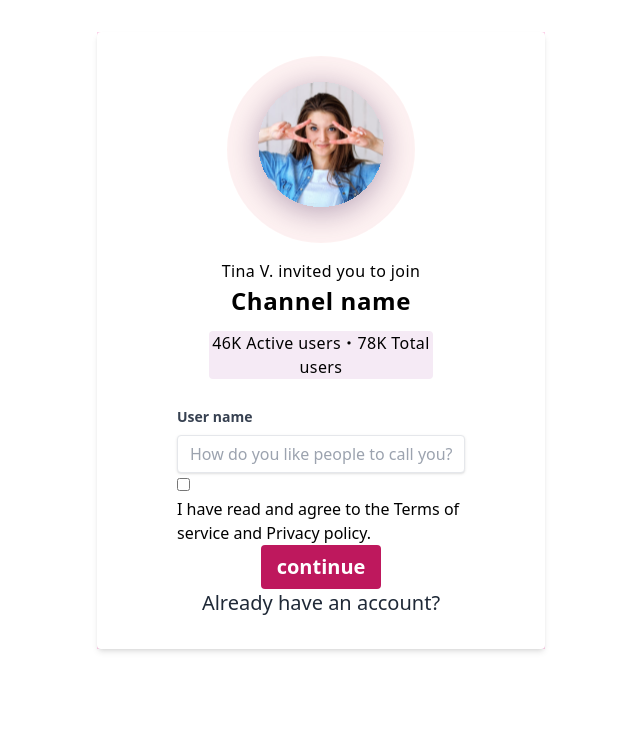
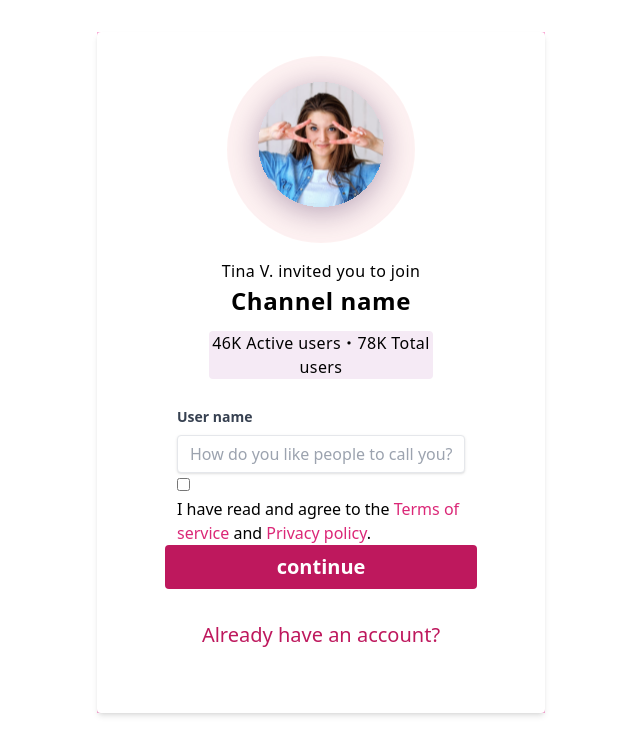
Before and after one commit to DomingosManuelFranco/react-form, a React (Create React App) app: page / in a window 1280 px wide. Shown: the top 754 px of the page, without its empty margins (319-959 px from the left). Built offline with nearby package versions, Linux system fonts and the light colour scheme.

Commit message:
button style done

```diff
--- a/src/App.js
+++ b/src/App.js
@@ -2,7 +2,7 @@ import Main from './components/Main';
 
 function App() {
   return (
-    <div className="bg-pink-200 bg-cover mt-8 sm:mx-auto sm:w-full sm:max-w-md">
+    <div className="bg-pink-300 bg-cover mt-8 sm:mx-auto sm:w-full sm:max-w-md ">
       <Main />
     </div>
   );
--- a/src/components/Main.jsx
+++ b/src/components/Main.jsx
@@ -34,15 +34,17 @@ const Main = () => {
           <div>
             <input type="checkbox" />
             <p>
-              I have read and agree to the Terms of service and Privacy policy.
+              I have read and agree to the{' '}
+              <span className="text-pink-600">Terms of service</span> and
+              <span className="text-pink-600"> Privacy policy</span>.
             </p>
           </div>
         </div>
         <div className="text-center text-gray-800 text-xl">
-          <button className="bg-pink-700 hover:bg-pink-500 text-white font-bold py-2 px-4 rounded focus:outline-none focus:shadow-outline">
+          <button className="bg-pink-700 hover:bg-pink-500 text-white font-bold py-2 rounded px-28">
             continue
           </button>
-          <p>Already have an account?</p>
+          <p className="text-pink-700 my-8">Already have an account?</p>
         </div>
       </section>
     </>
```
